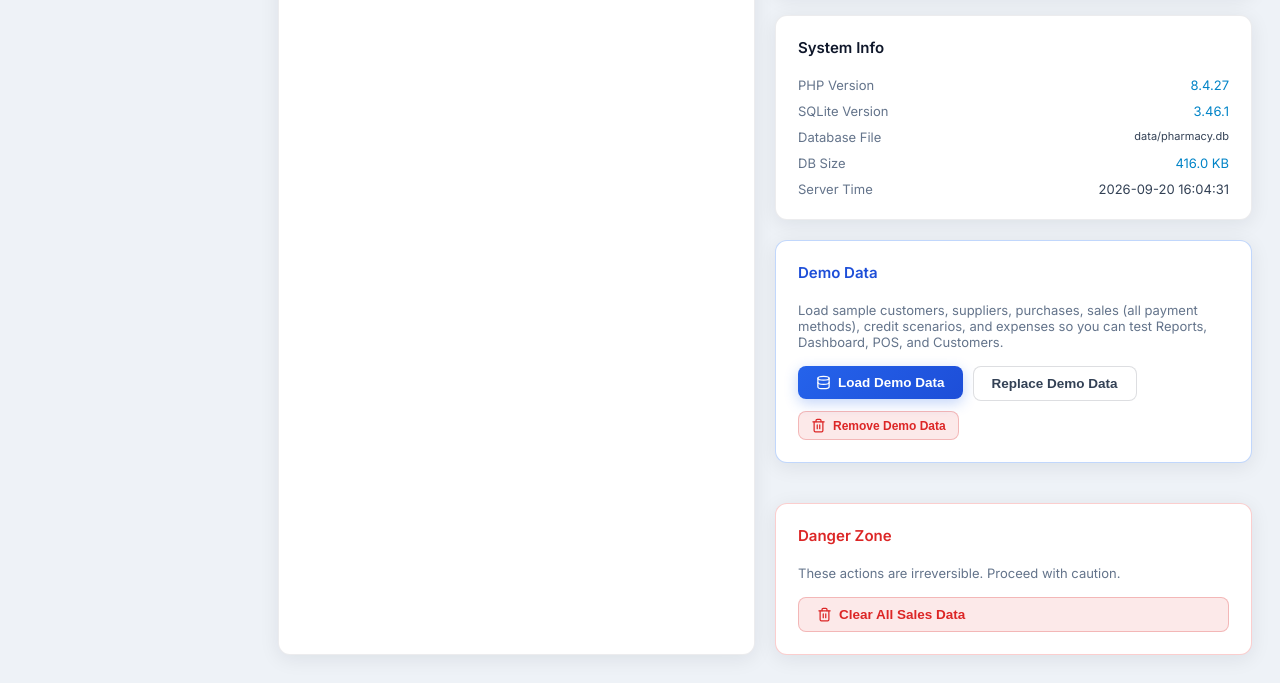
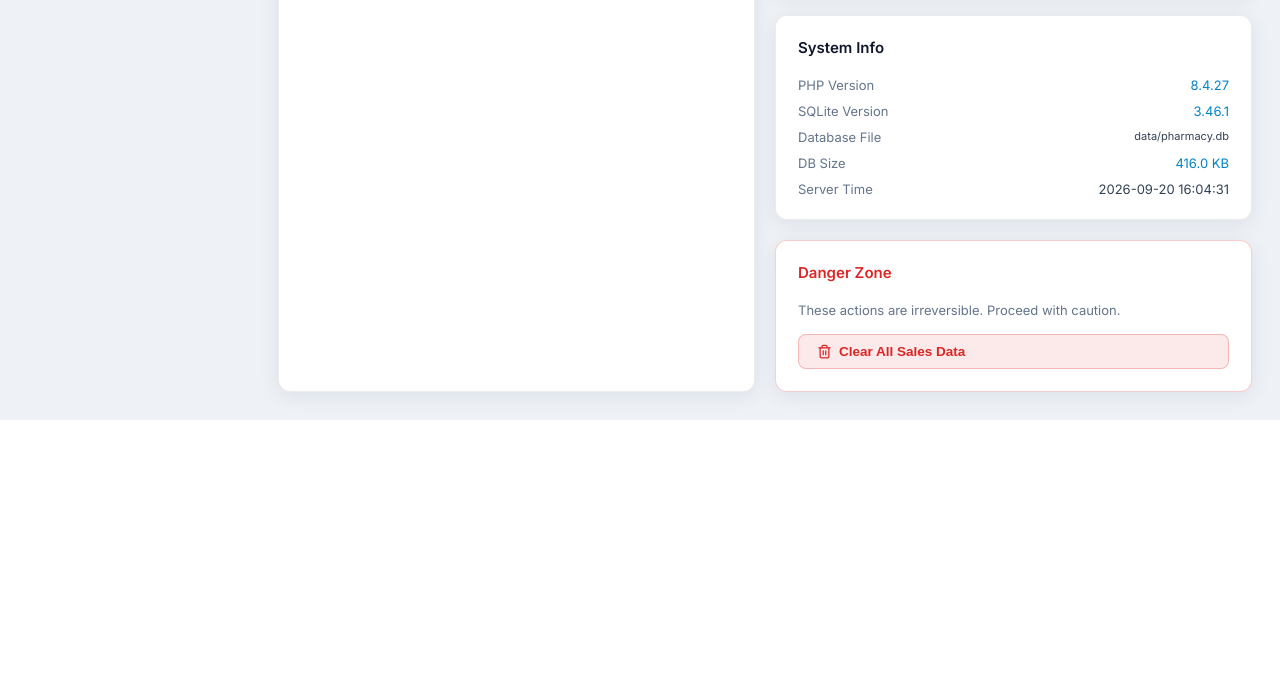
Before and after one commit to kidaholy/tadepharmacy, a PHP site: page /settings.php in a window 1280 px wide. Shown: the part 1584-2267 px from the top of the page. After the commit the page ends 2004 px from the top, so only its background shows below. Run offline with PHP 8.4, Linux system fonts and the light colour scheme; the visitor is signed in with stand-in values (Sample User, id 1); data comes from the database, SQL or seed files in the repository; both versions use the stored data as it was after the commit; data that the repository does not hold is empty; some libraries are stand-ins or nearby versions.

Commit message:
removing loading demo data

```diff
--- a/permissions_lib.php
+++ b/permissions_lib.php
@@ -49,7 +49,6 @@ function permissionCatalog(): array {
             'categories.manage' => 'Manage Categories',
         ],
         'System' => [
-            'demo.manage'      => 'Load & Remove Demo Data',
             'sales.clear_all'  => 'Clear All Sales Data',
         ],
     ];
--- a/seed_demo.php
+++ b/seed_demo.php
@@ -2,7 +2,6 @@
 /**
  * Seed demo data for testing reports, sales, purchases, credit, and inventory.
  * CLI:  php seed_demo.php [--force]
- * Web:  Settings → Load Demo Data
  *
  * The dataset spans the last 12 months so "This Month", "Last 30 Days",
  * "This Year" and custom range reports all show data immediately:
--- a/settings.php
+++ b/settings.php
@@ -288,33 +288,6 @@ renderSidebar();
       </div>
     </div>
 
-    <div class="card" style="border-color:rgba(79,142,247,0.35);margin-bottom:20px;">
-      <div class="card-header"><span class="card-title" style="color:var(--accent-dark);">Demo Data</span></div>
-      <?php if (can('demo.manage')): ?>
-      <p style="font-size:13px;color:var(--text-300);margin-bottom:16px;">
-        Load sample customers, suppliers, purchases, sales (all payment methods), credit scenarios, and expenses
-        so you can test Reports, Dashboard, POS, and Customers.
-      </p>
-      <div style="display:flex;gap:10px;flex-wrap:wrap;">
-        <form method="POST" action="actions.php">
-          <input type="hidden" name="act" value="seed_demo">
-          <button type="submit" class="btn btn-primary"><i data-lucide="database"></i> Load Demo Data</button>
-        </form>
-        <form method="POST" action="actions.php" onsubmit="return confirm('Replace existing demo data? This clears demo sales, purchases, batches, and re-seeds.')">
-          <input type="hidden" name="act" value="seed_demo">
-          <input type="hidden" name="force" value="1">
-          <button type="submit" class="btn btn-ghost">Replace Demo Data</button>
-        </form>
-        <form method="POST" action="actions.php" onsubmit="return confirm('Remove all demo sales, purchases, batches, customers, suppliers, and expenses?')">
-          <input type="hidden" name="act" value="clear_demo">
-          <button type="submit" class="btn btn-danger btn-sm"><i data-lucide="trash-2"></i> Remove Demo Data</button>
-        </form>
-      </div>
-      <?php else: ?>
-      <p style="font-size:13px;color:var(--text-300);">You do not have permission to manage demo data.</p>
-      <?php endif; ?>
-    </div>
-
     <?php if (can('sales.clear_all')): ?>
     <div class="card" style="border-color:rgba(242,95,92,0.3);">
       <div class="card-header"><span class="card-title" style="color:var(--danger);">Danger Zone</span></div>
```
Also changed, not shown: actions.php (+0 -27 lines), data/pharmacy.db.
